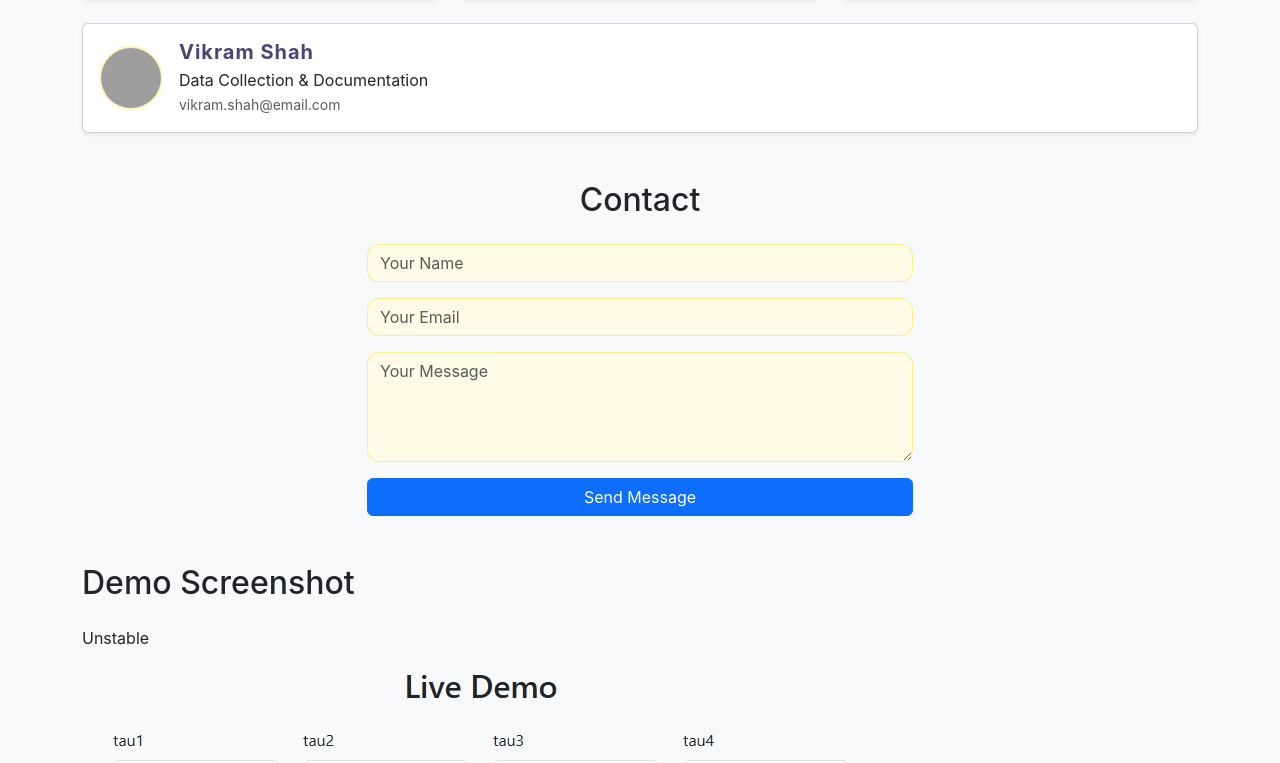
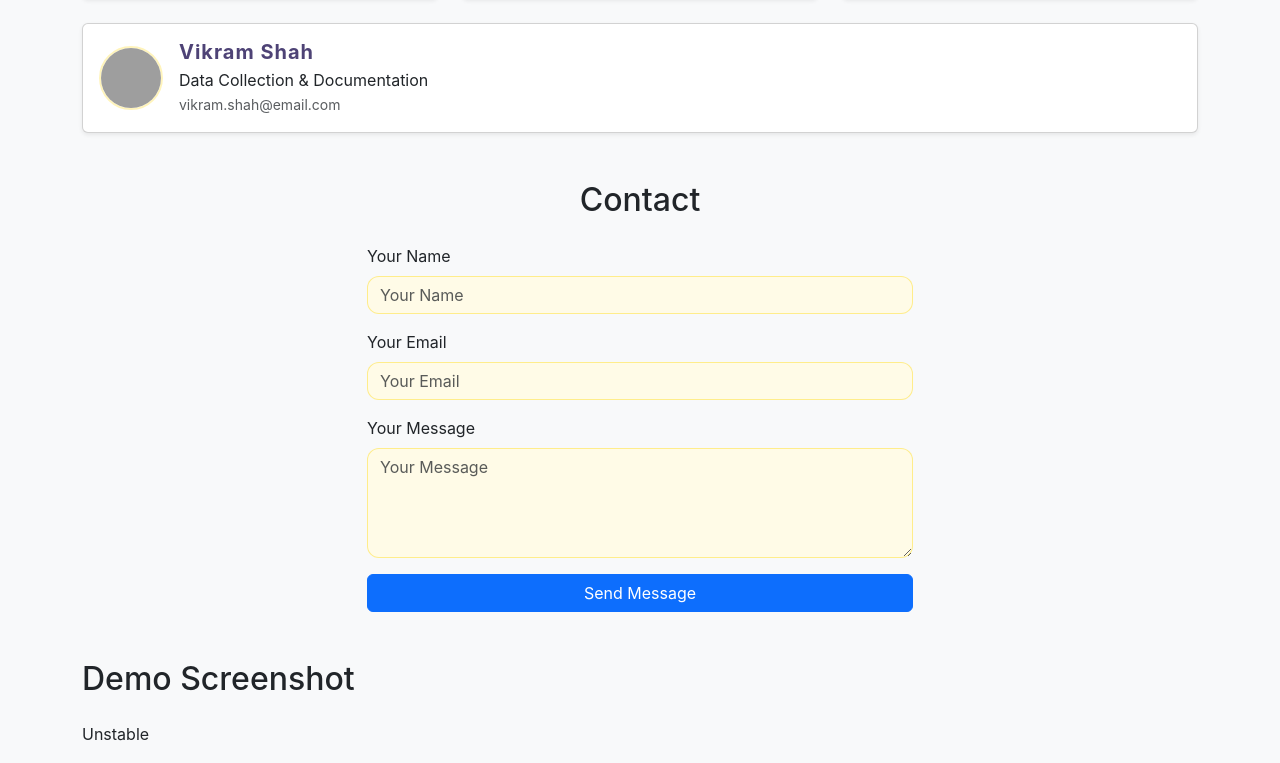
Before and after one commit to Saravanars07/Pro, a Flask app: page / in a window 1280 px wide. Shown: the part 4409-5172 px from the top of the page. Run offline with Flask 3, Linux system fonts and the light colour scheme; parts of the project's set-up code (start-up, migrations or seed data) failed here and were passed over; grey boxes are pictures that could not be loaded.

Commit message:
Update index.html

```diff
--- a/templates/index.html
+++ b/templates/index.html
@@ -415,13 +415,16 @@
       <div class="col-lg-6">
         <form class="contact-form" action="https://formspree.io/f/xjkrpbon" method="POST">
           <div class="mb-3">
-            <input type="text" class="form-control" placeholder="Your Name" required>
+            <label for="name" class="form-label">Your Name</label>
+            <input type="text" id="name" name="name" class="form-control" placeholder="Your Name" required>
           </div>
           <div class="mb-3">
-            <input type="email" class="form-control" placeholder="Your Email" required>
+            <label for="email" class="form-label">Your Email</label>
+            <input type="email" id="email" name="email" class="form-control" placeholder="Your Email" required>
           </div>
           <div class="mb-3">
-            <textarea class="form-control" rows="4" placeholder="Your Message" required></textarea>
+            <label for="message" class="form-label">Your Message</label>
+            <textarea id="message" name="message" class="form-control" rows="4" placeholder="Your Message" required></textarea>
           </div>
           <button type="submit" class="btn btn-primary w-100">Send Message</button>
         </form>
```
